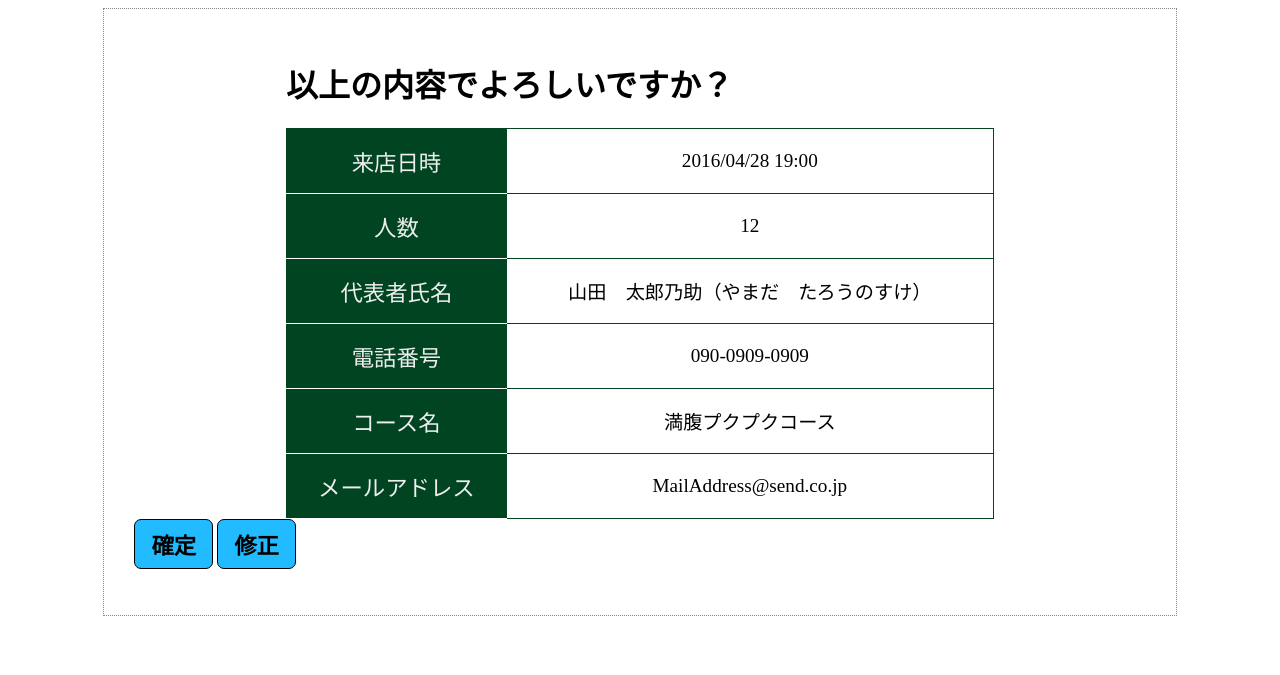
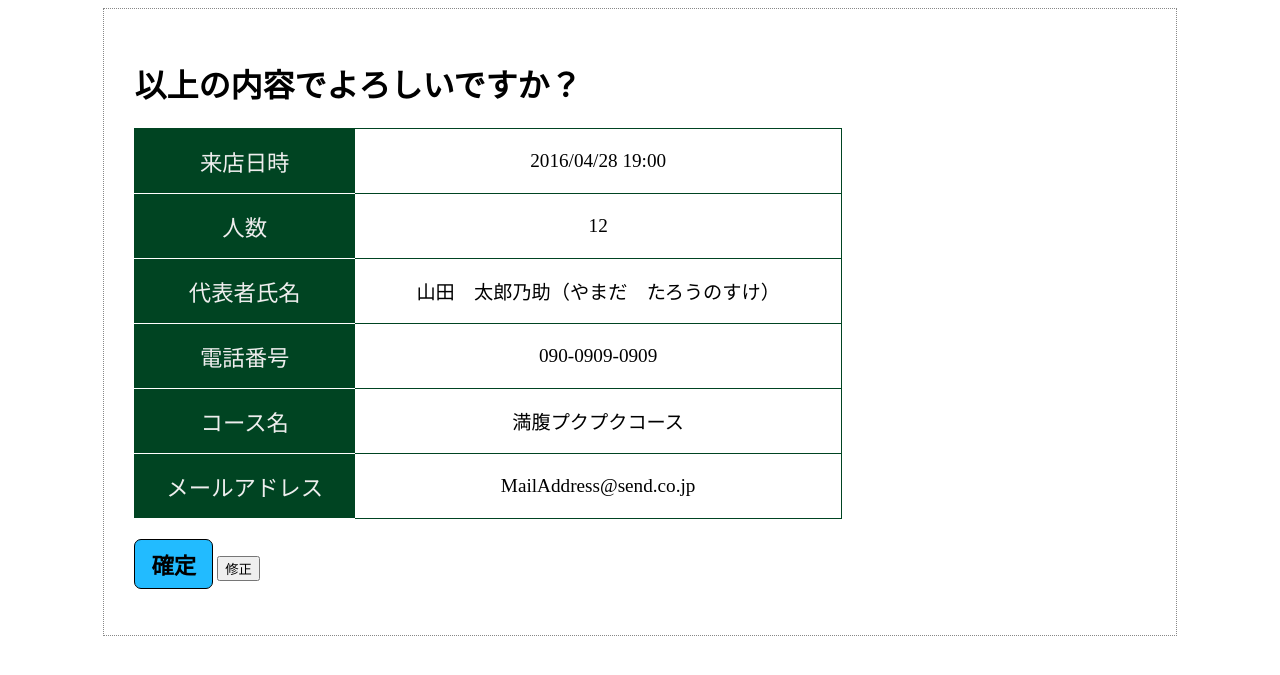
Before and after one commit to hanaclover/aki_farm, a PHP site: page /confirm.php in a window 1280 px wide. Shown: the top 675 px of the page. Run offline with PHP 8.4, Linux system fonts and the light colour scheme; some libraries are stand-ins or nearby versions.

Commit message:
退避修正
ファイルの変更が重なって少し厄介なことになっているのでちょっとためしにコミット

```diff
--- a/css/confirm.css
+++ b/css/confirm.css
@@ -8,14 +8,10 @@
     padding: 30px;
     border: 1px dotted #888888;
 }
-h1 {
-    padding-left: 15%;
-}
 .confirm {
     width: 70%;
     border-collapse: collapse;
     margin-bottom: 20px;
-    margin: 0 auto;
 }
 /*テーブルの各セルの外観*/
 .confirm td {
@@ -43,12 +39,5 @@ h1 {
     margin 0 10px;
 }
 .modify {
-    color: #000000;
-    background-color: #22bbff;
-    font-size: 140%;
-    font-weight: bold;
-    border: solid 1px #000000;
-    border-radius: 7px;
-    padding: 8px 16px;
-    margin 0 10px;
+
 }
```
